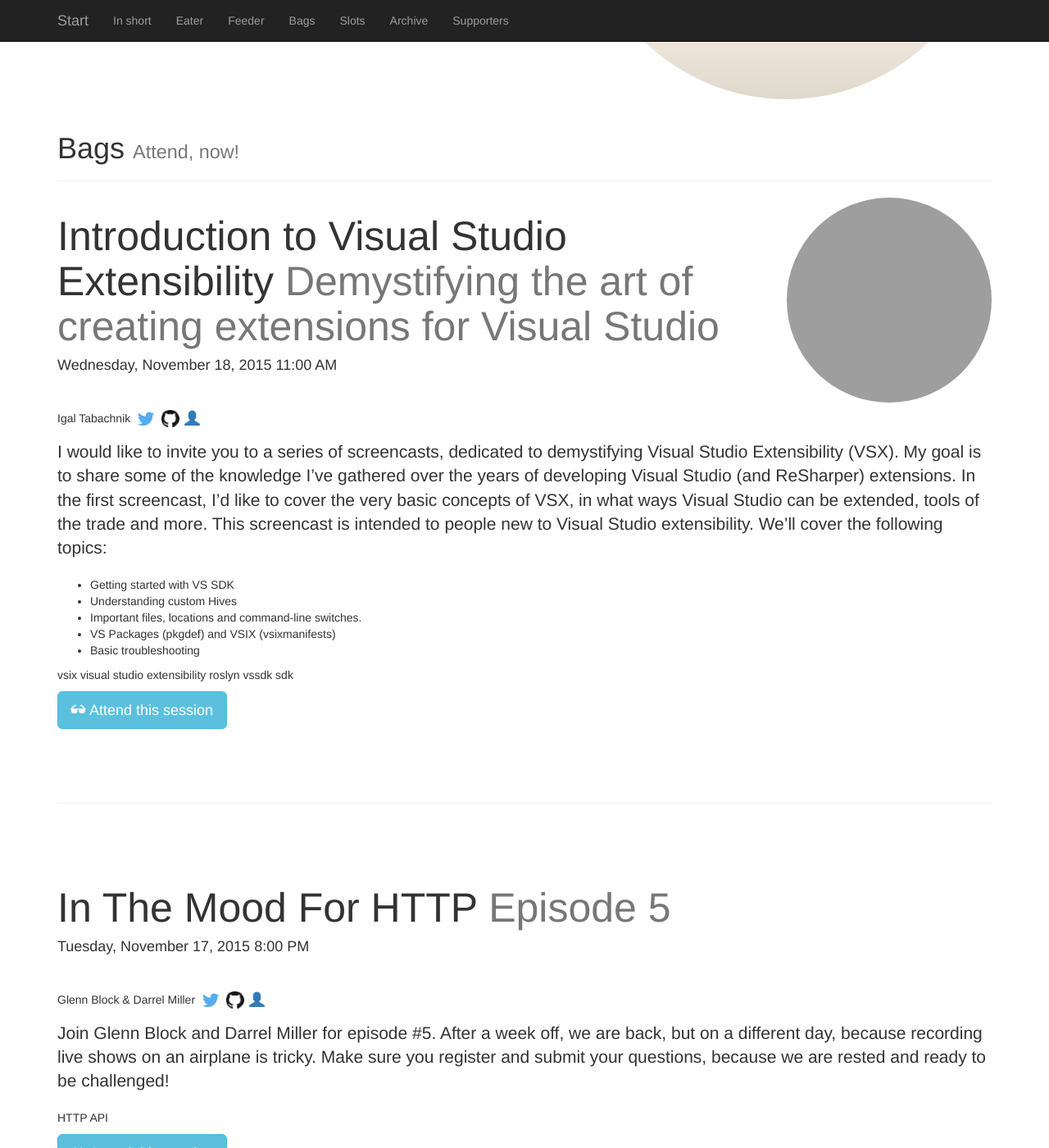
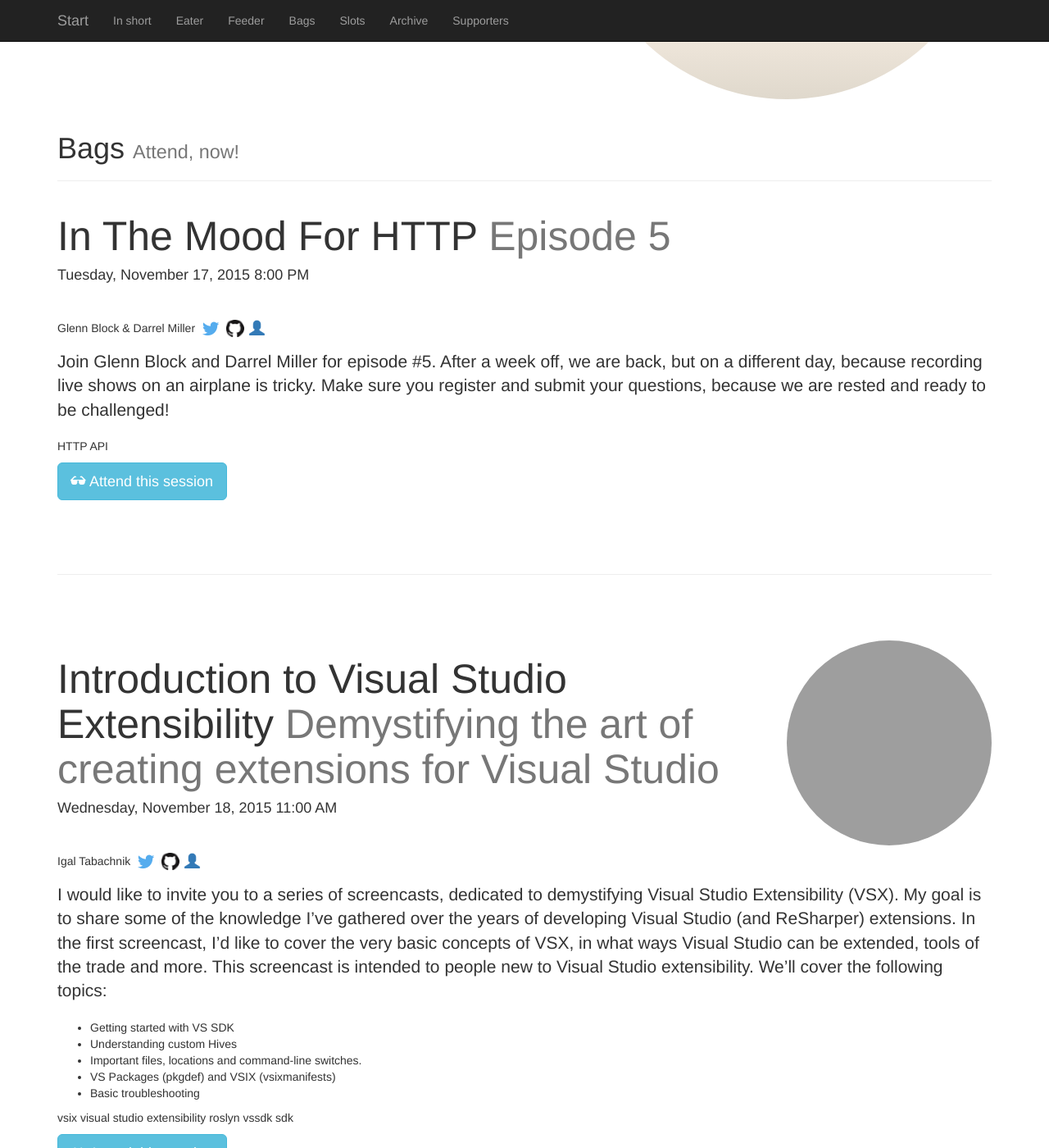
Before and after one commit to brown-bag/brown-bag.github.com, a Jekyll site: the page built from index.html, in a window 1280 px wide and 1400 px high, scrolled down 2587 px. Shown: the whole window at 82% size. Built offline with Jekyll 4.4.1, drawn with Linux system fonts in a browser that asks for light colours; nearby versions of some CDN libraries; grey boxes are pictures that could not be loaded.

```diff
--- a/_includes/bags-content.html
+++ b/_includes/bags-content.html
@@ -1,7 +1,7 @@
 <div class="page-header" id="bags">
   <h1>Bags <small>Attend, now!</small></h1>
 </div>
-{% assign bags = site.posts | where: "archive", false %}
+{% assign bags = site.posts | where: "archive", false | sort: "start" %}
 {% for bag in bags %}
 {% if bag.event != "" %}
 <div class="featurette" id="{{ bag.title | slugify }}">
--- a/_includes/slots-content.html
+++ b/_includes/slots-content.html
@@ -1,7 +1,7 @@
 <div class="page-header" id="slots">
   <h1>Slots <small>Submit, now!</small></h1>
 </div>
-{% assign slots = site.posts | where: "archive", false | where: "event", "" %}
+{% assign slots = site.posts | where: "archive", false | where: "event", "" | sort: "start" %}
 {% for slot in slots %}
 <div class="featurette" id="{{ slot.title | slugify }}">
   {% include teaser.html bag=slot %}
```
